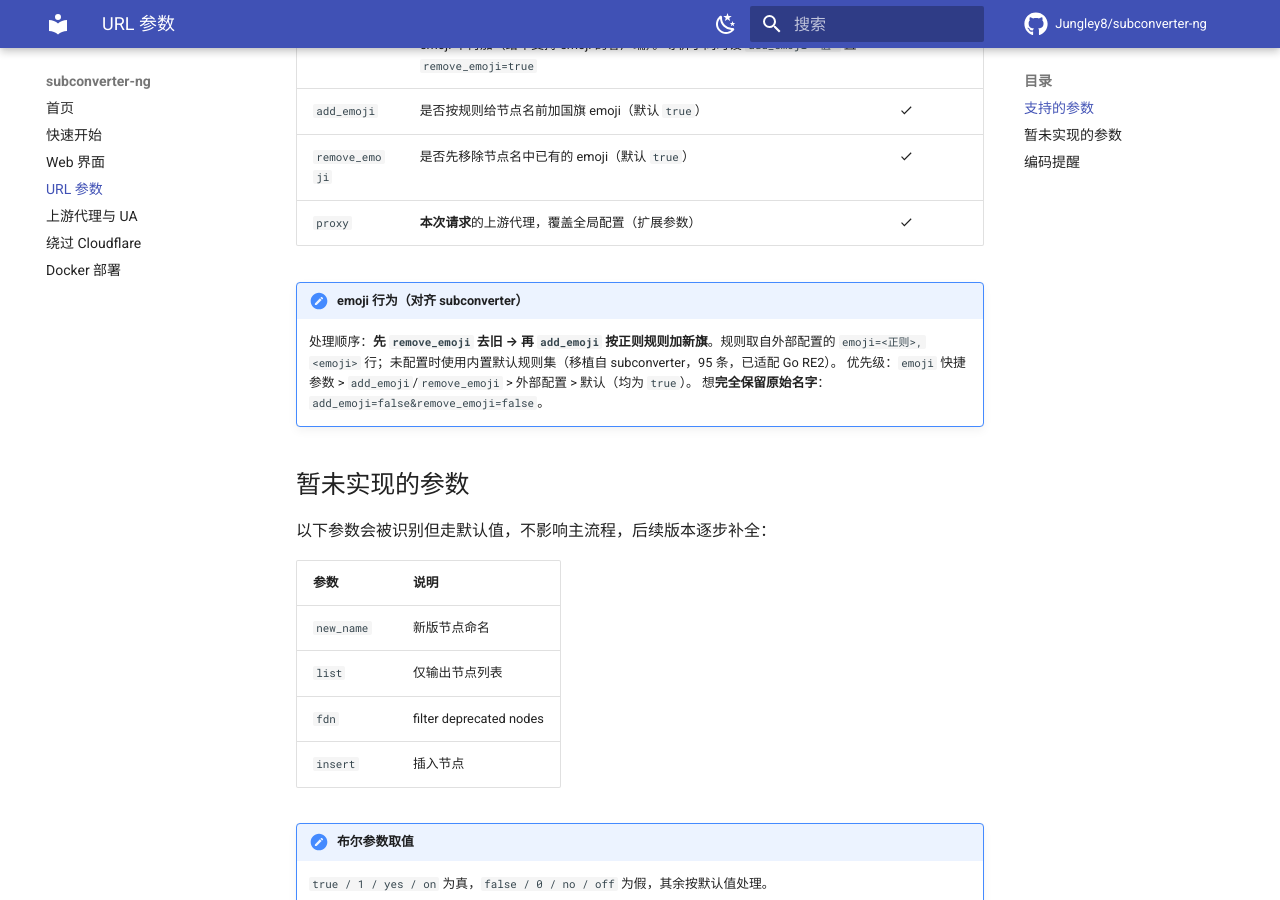
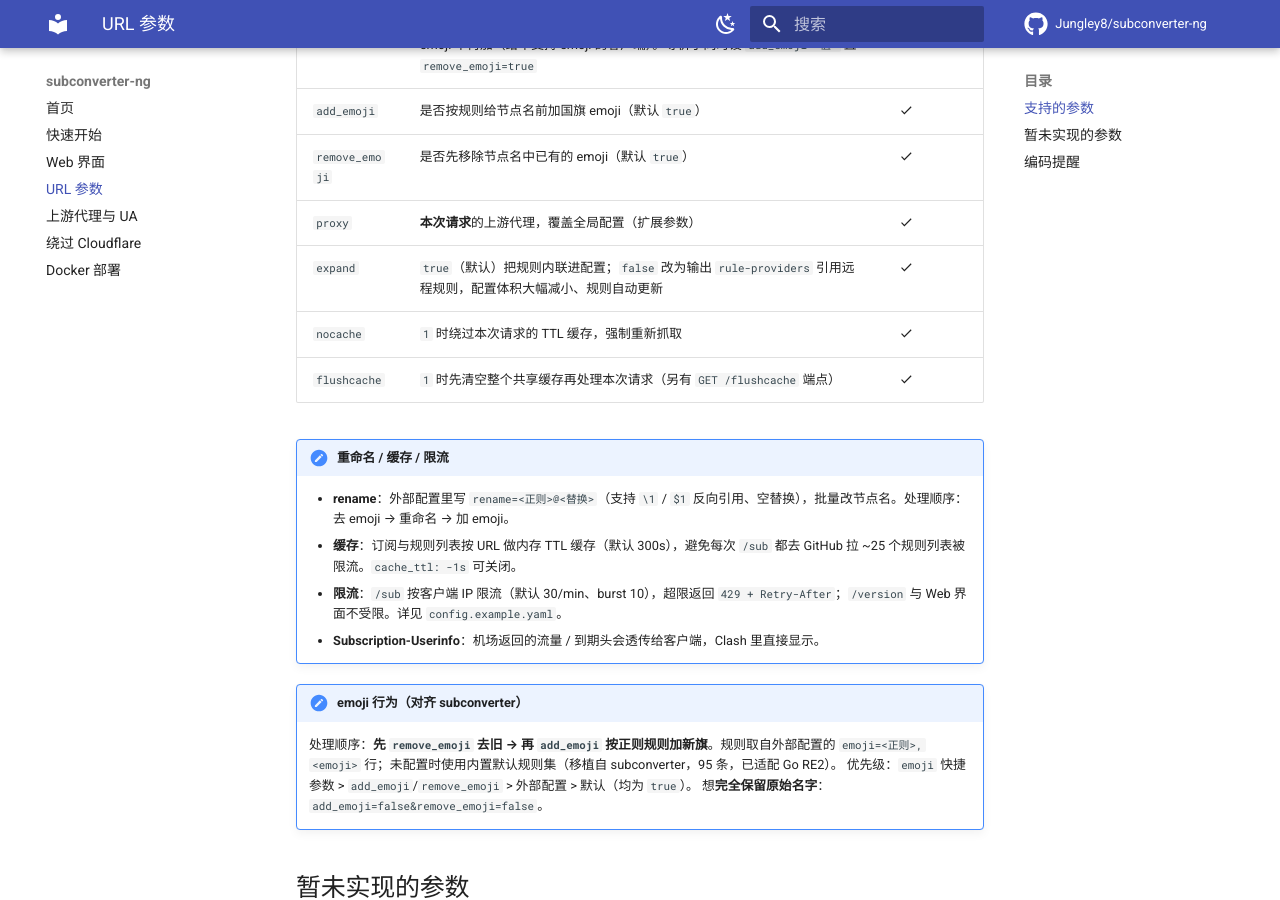
Before and after one commit to Jungley8/subconverter-ng, an MkDocs documentation site: the page built from docs/url-params.md, in a window 1280 px wide and 900 px high, scrolled down 658 px. Built offline with MkDocs 1.6.1 and Material for MkDocs 9.7.7, drawn with Linux system fonts in a browser that asks for light colours; comment, search, counter and statistics services are not loaded.

Commit message:
docs: document new protocols, params, cache/ratelimit/userinfo; update roadmap
Co-Authored-By: Claude Opus 4.8 <noreply@anthropic.com>

```diff
--- a/docs/url-params.md
+++ b/docs/url-params.md
@@ -17,6 +17,15 @@
 | `add_emoji` | 是否按规则给节点名前加国旗 emoji（默认 `true`） | :material-check: |
 | `remove_emoji` | 是否先移除节点名中已有的 emoji（默认 `true`） | :material-check: |
 | `proxy` | **本次请求**的上游代理，覆盖全局配置（扩展参数） | :material-check: |
+| `expand` | `true`（默认）把规则内联进配置；`false` 改为输出 `rule-providers` 引用远程规则，配置体积大幅减小、规则自动更新 | :material-check: |
+| `nocache` | `1` 时绕过本次请求的 TTL 缓存，强制重新抓取 | :material-check: |
+| `flushcache` | `1` 时先清空整个共享缓存再处理本次请求（另有 `GET /flushcache` 端点） | :material-check: |
+
+!!! note "重命名 / 缓存 / 限流"
+    - **rename**：外部配置里写 `rename=<正则>@<替换>`（支持 `\1` / `$1` 反向引用、空替换），批量改节点名。处理顺序：去 emoji → 重命名 → 加 emoji。
+    - **缓存**：订阅与规则列表按 URL 做内存 TTL 缓存（默认 300s），避免每次 `/sub` 都去 GitHub 拉 ~25 个规则列表被限流。`cache_ttl: -1s` 可关闭。
+    - **限流**：`/sub` 按客户端 IP 限流（默认 30/min、burst 10），超限返回 `429 + Retry-After`；`/version` 与 Web 界面不受限。详见 `config.example.yaml`。
+    - **Subscription-Userinfo**：机场返回的流量 / 到期头会透传给客户端，Clash 里直接显示。
 
 !!! note "emoji 行为（对齐 subconverter）"
     处理顺序：**先 `remove_emoji` 去旧 → 再 `add_emoji` 按正则规则加新旗**。规则取自外部配置的
```
Also changed, not shown: README.md (+12 -5 lines).
